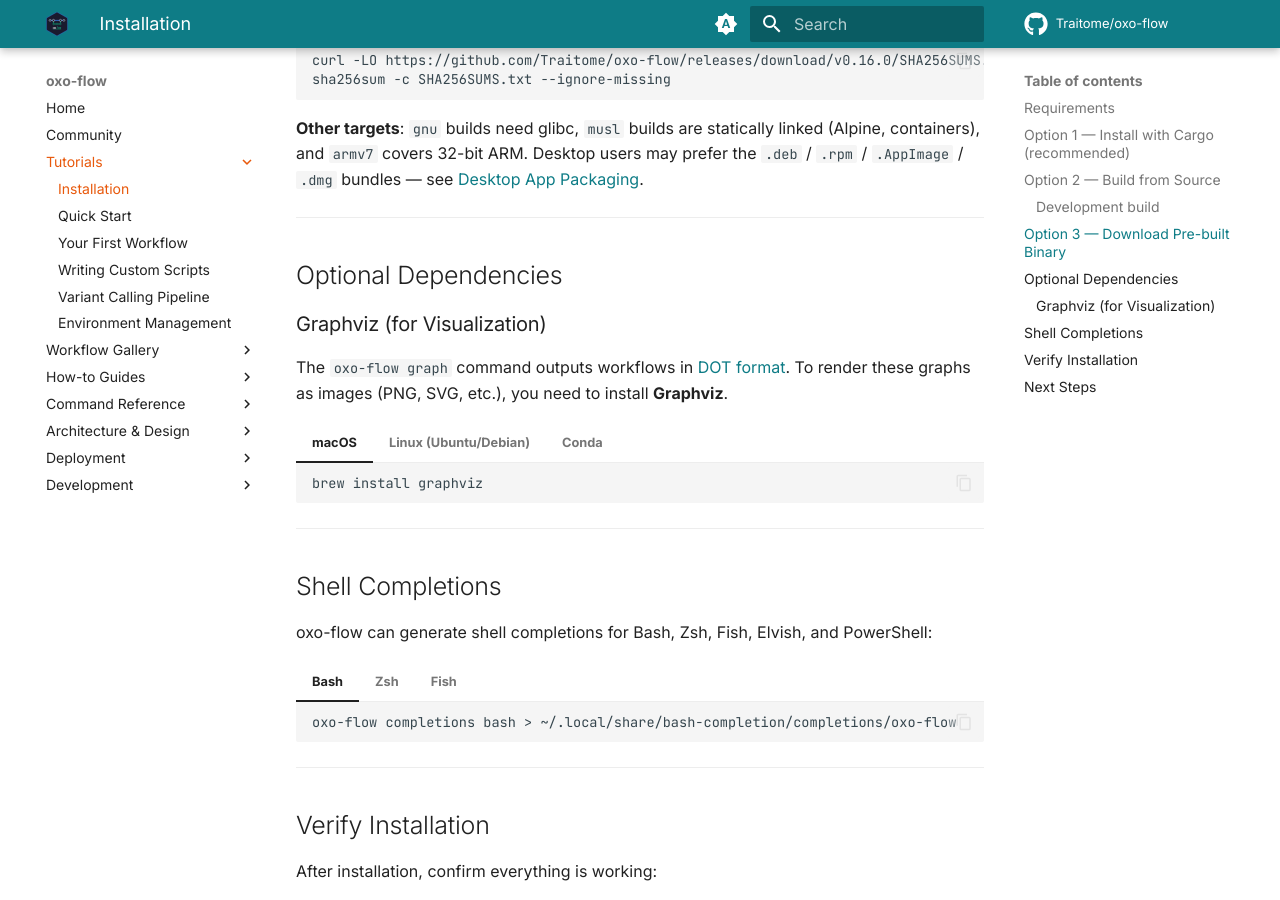
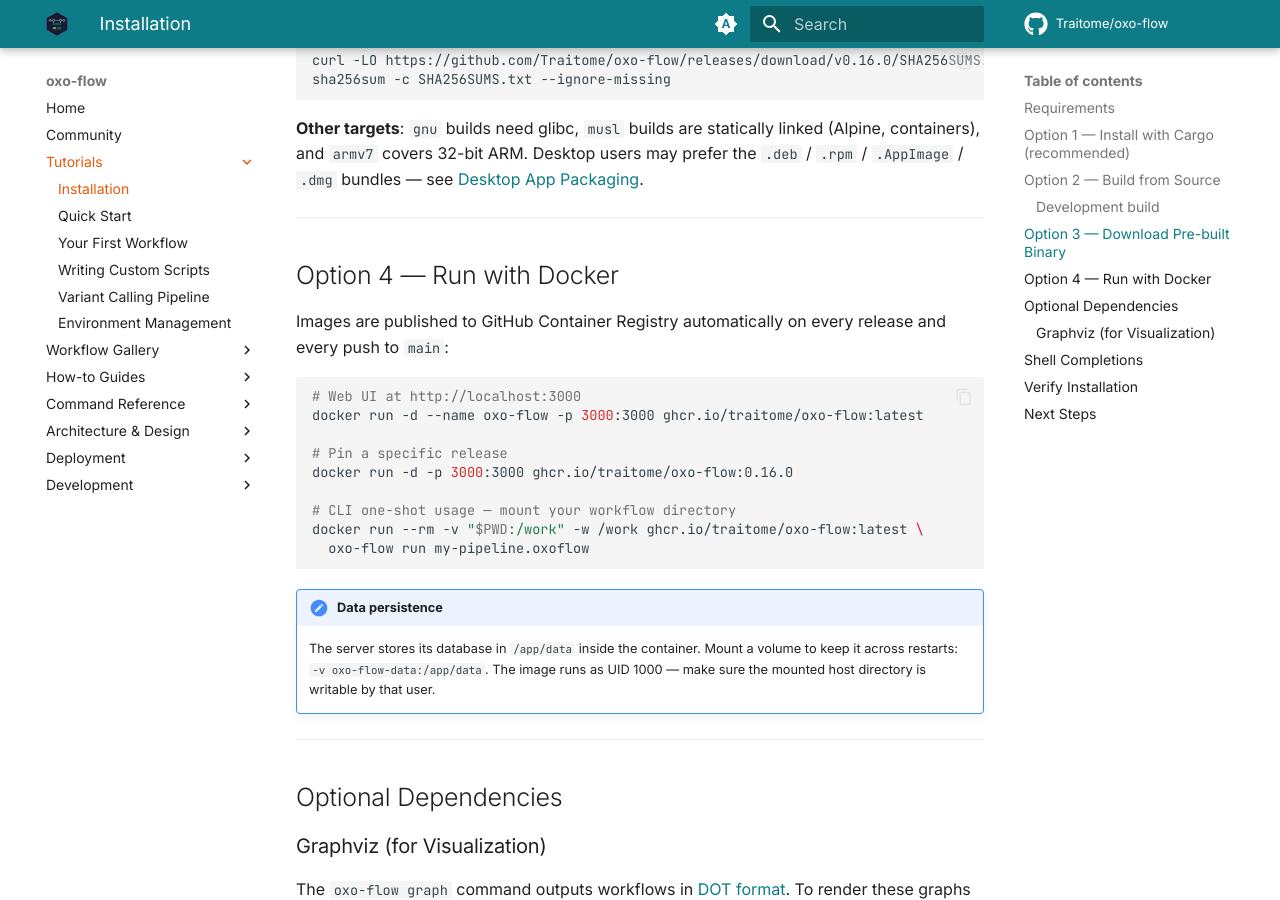
Before and after one commit to Traitome/oxo-flow, an MkDocs documentation site: the page built from docs/guide/src/tutorials/installation.md, in a window 1280 px wide and 900 px high, scrolled down 2045 px. Built offline with MkDocs 1.6.1 and Material for MkDocs 9.7.7, drawn with Linux system fonts in a browser that asks for light colours; comment, search, counter and statistics services are not loaded; the version menu is left out.

Commit message:
feat(release): publish Docker image to ghcr.io; ship CLI binary in image
docker-publish job (user request: auto-publish to GitHub Packages so
users can run both the CLI and the web system from a prebuilt image):

- Pushes ghcr.io/traitome/oxo-flow:<version>+<latest> on release tags,
  :main on pushes to main; gated on test + docker-build success.
- GITHUB_TOKEN login (packages: write), buildx with GHA cache, OCI
  source label; post-push smoke test pulls the published tag and
  requires /api/health to report "ok".

Dockerfile (image correctness, caught while wiring the publish path):

- Build and copy the oxo-flow CLI binary too: web-triggered runs shell
  out to it (executor.rs find_oxo_flow_binary falls back to PATH), and
  the user-facing one-shot `docker run ... oxo-flow run` needs it.
- WORKDIR /app/data: both entrypoints default the SQLite DB to
  ./oxo-flow.db relative to the CWD (serve hardcodes it; the standalone
  binary's DATABASE_URL default is also CWD-relative), so state now
  lands on a mounted volume and survives restarts.

Docs: README + installation guide gain a "Run with Docker" section
(ghcr.io usage, pinned tags, CLI one-shot, data persistence note).

Part of #276.

Co-Authored-By: Claude <noreply@anthropic.com>

````diff
--- a/docs/guide/src/tutorials/installation.md
+++ b/docs/guide/src/tutorials/installation.md
@@ -120,6 +120,30 @@ Desktop users may prefer the `.deb` / `.rpm` / `.AppImage` /
 
 ---
 
+## Option 4 — Run with Docker
+
+Images are published to GitHub Container Registry automatically on every release and every push to `main`:
+
+```bash
+# Web UI at http://localhost:3000
+docker run -d --name oxo-flow -p 3000:3000 ghcr.io/traitome/oxo-flow:latest
+
+# Pin a specific release
+docker run -d -p 3000:3000 ghcr.io/traitome/oxo-flow:0.16.0
+
+# CLI one-shot usage — mount your workflow directory
+docker run --rm -v "$PWD:/work" -w /work ghcr.io/traitome/oxo-flow:latest \
+  oxo-flow run my-pipeline.oxoflow
+```
+
+!!! note "Data persistence"
+    The server stores its database in `/app/data` inside the container. Mount a
+    volume to keep it across restarts: `-v oxo-flow-data:/app/data`. The image
+    runs as UID 1000 — make sure the mounted host directory is writable by that
+    user.
+
+---
+
 ## Optional Dependencies
 
 ### Graphviz (for Visualization)
````
Also changed, not shown: README.md, 2 other files.
